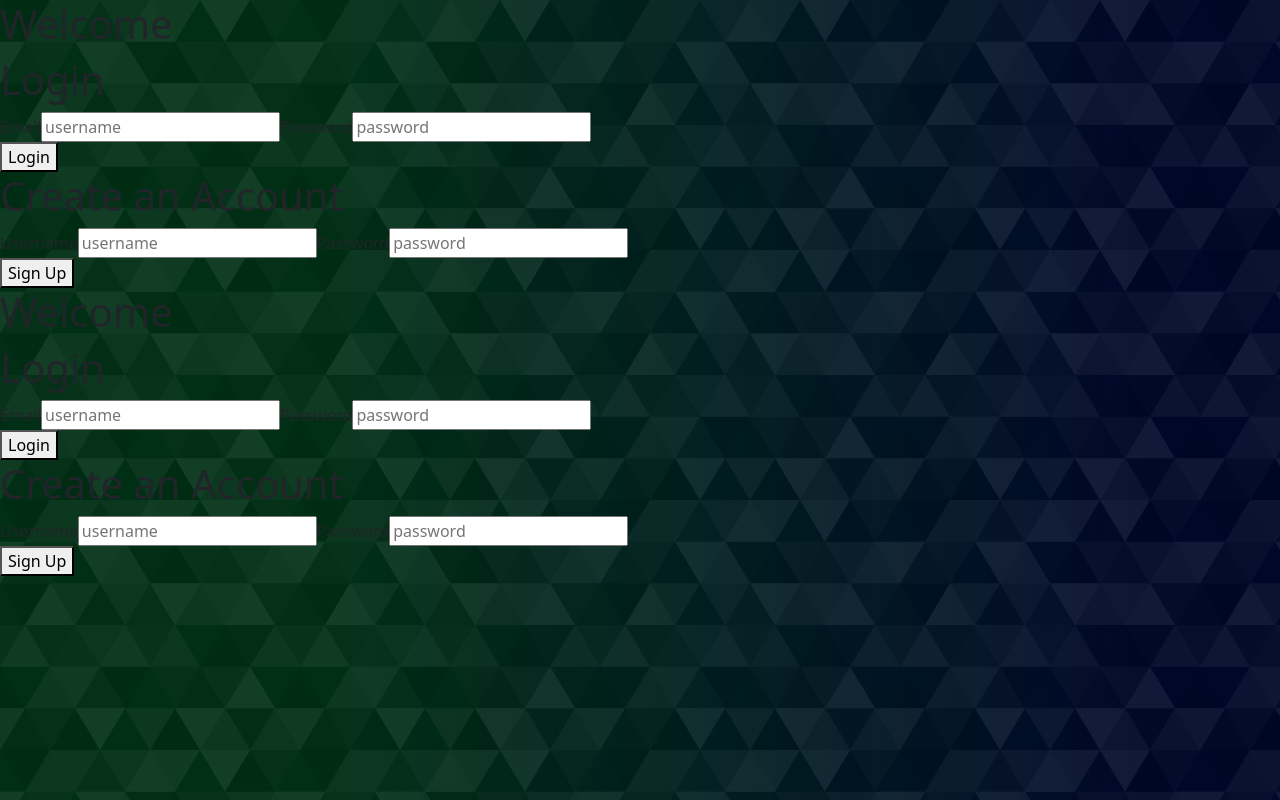
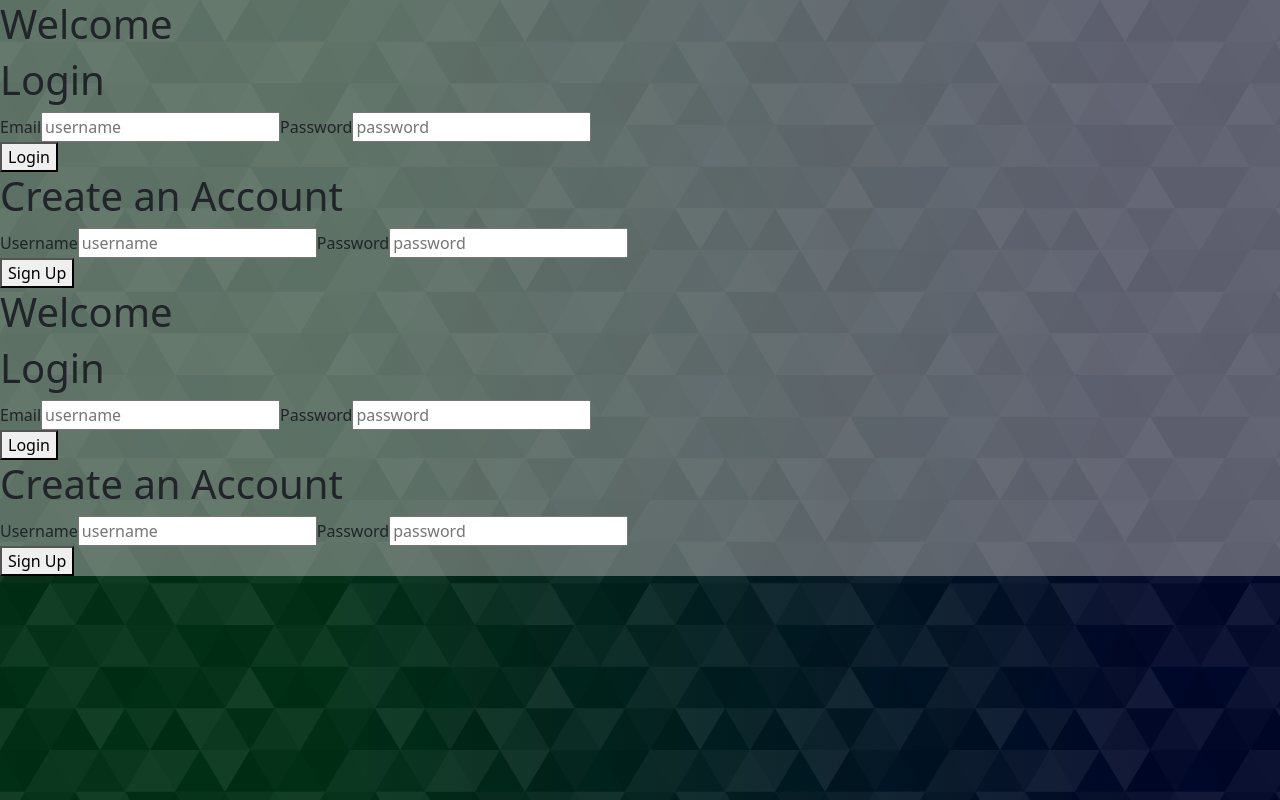
Before and after one commit to JasonxWarren/Q-A_andEARN, a React (Create React App) app in the folder q-a-and-earn/client/: page /register in a window 1280 px wide. Built offline with nearby package versions, Linux system fonts and the light colour scheme.

Commit message:
added initial styling to login and signup page

```diff
--- a/q-a-and-earn/client/src/components/NavBar/index.jsx
+++ b/q-a-and-earn/client/src/components/NavBar/index.jsx
@@ -20,7 +20,7 @@ export default function NavBar({checkUserActive}) {
         <div className="navbar-custom">
             <Container fluid>
             <div>
-                <h1>Q and A</h1>
+                <h1 style={{fontSize: "50px", color: "white", textDecoration: "underline"}}>Q and A</h1>
             </div>
             <NavLink
                 to="/user/:id" style={contentStyles}
--- a/q-a-and-earn/client/src/components/Start/index.jsx
+++ b/q-a-and-earn/client/src/components/Start/index.jsx
@@ -4,7 +4,7 @@ import Register from "../Register";
 
 const Welcome = ({ checkUserActive }) => {
 	return (
-		<div>
+		<div className="container1">
 			<div className="center">
 			<div>
 			<h1>Welcome</h1>
```
